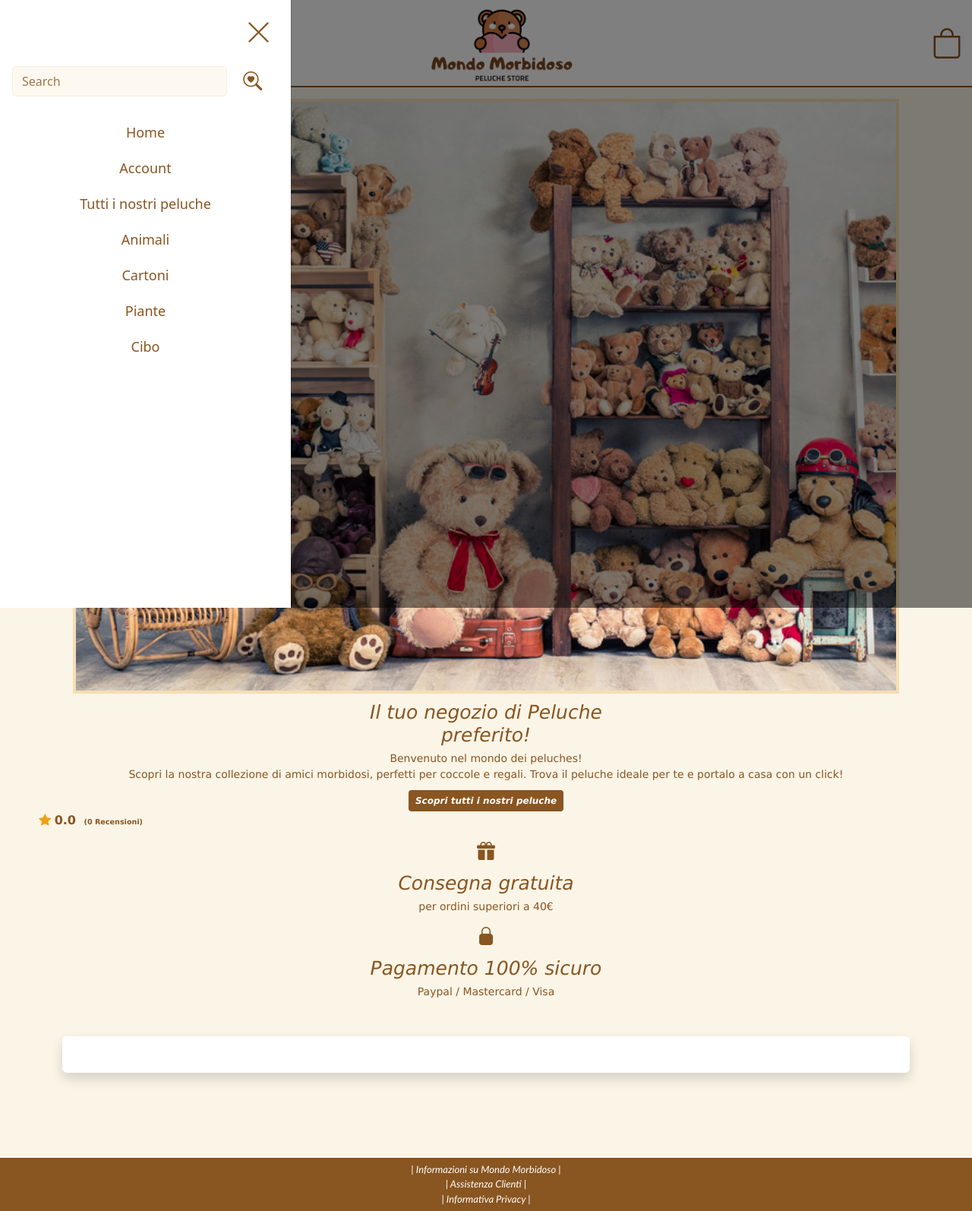
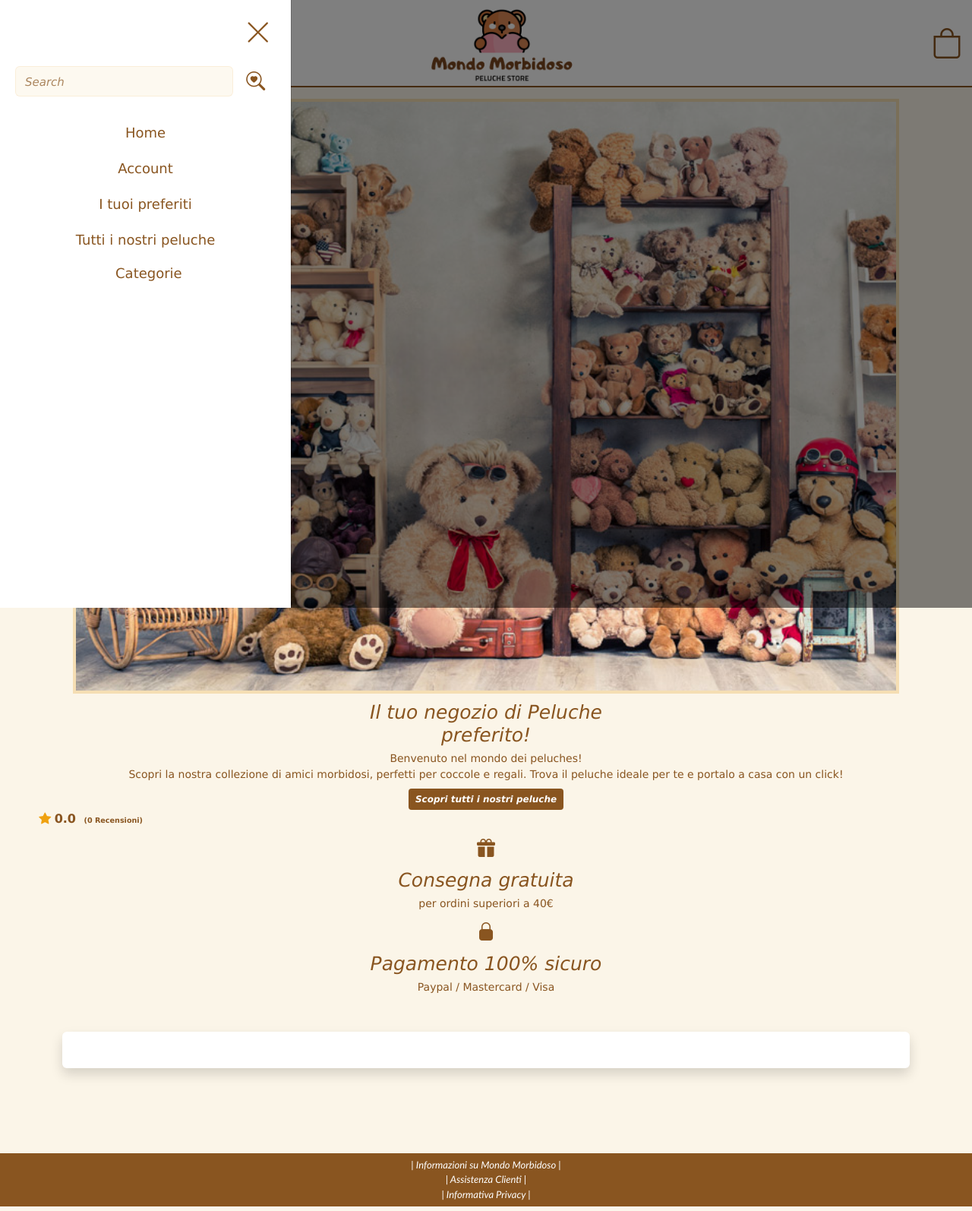
Before and after one commit to kolia202/Tecnologie-Web, a PHP site: page /php/index.php in a window 1280 px wide, after a click that opens the changed part. Shown: the whole page at 76% size. Run offline with PHP 8.4, Linux system fonts and the light colour scheme; data that the repository does not hold is empty.

Commit message:
bello il nostro sito

```diff
--- a/css/style.css
+++ b/css/style.css
@@ -34,16 +34,21 @@ div.offcanvas.offcanvas-start.offcanvas-custom {
 
 .form-control::placeholder {
     color: rgb(137, 85, 32);
-    opacity: 0.8;
+    opacity: 0.7;
+    font-family: 'Lucida Sans', 'Lucida Sans Regular', 'Lucida Grande', 'Lucida Sans Unicode', Geneva, Verdana, sans-serif;
+    font-style: italic;
+    font-size: 15px;
 }
 
 .form-control:focus {
     border-color: rgb(137, 85, 32);
     box-shadow: 0 0 5px rgb(245, 222, 179);
     color: rgb(137, 85, 32);
+    font-family: 'Lucida Sans', 'Lucida Sans Regular', 'Lucida Grande', 'Lucida Sans Unicode', Geneva, Verdana, sans-serif;
+    font-size: 15px;
 }
 
-.offcanvas-body a {
+.offcanvas-body ul li a {
     display: inline-block;
     width:100%;
     height: 100%;
@@ -52,6 +57,7 @@ div.offcanvas.offcanvas-start.offcanvas-custom {
     text-decoration: none;
     text-align: center;
     font-size: 18px;
+    font-family: 'Lucida Sans', 'Lucida Sans Regular', 'Lucida Grande', 'Lucida Sans Unicode', Geneva, Verdana, sans-serif;
 }
 
 main {
@@ -85,7 +91,7 @@ main > p {
     padding-right: 2%;
     font-family: 'Lucida Sans', 'Lucida Sans Regular', 'Lucida Grande', 'Lucida Sans Unicode', Geneva, Verdana, sans-serif;
     font-size: 14px;
-    margin-bottom: 10px;
+    margin-bottom: 8px;
 }
 
 footer {
--- a/db/database.php
+++ b/db/database.php
@@ -4,7 +4,7 @@ class DatabaseHelper {
     public function __construct($servername, $username, $password, $dbname, $port) {
         $this->db = new mysqli($servername, $username, $password, $dbname, $port);
         if ($this->db->connect_error) {
-            die("Connection failed: ");
+            die("Connection failed");
         }
     }
 
@@ -36,5 +36,13 @@ class DatabaseHelper {
         $result = $stmt->get_result();
         return $result->fetch_all(MYSQLI_ASSOC);
     }
+
+    public function getCategories() {
+        $stmt = $this->db->prepare("SELECT * FROM categoria");
+        $stmt->execute();
+        $result = $stmt->get_result();
+
+        return $result->fetch_all(MYSQLI_ASSOC);
+    }
 }
 ?>
--- a/php/index.php
+++ b/php/index.php
@@ -6,5 +6,6 @@ $templateParams["nome"] = "indexC.php";
 $templateParams["mediaVoti"] = $dbhost->getMediaVoti();
 $templateParams["numeroRecensioni"] = $dbhost->getNumeroRecensioni();
 $templateParams["prodotti"] = $dbhost->getProdotto();
+$templateParams["categorie"] = $dbhost->getCategories();
 require("../template/base.php");
 ?>
--- a/template/base.php
+++ b/template/base.php
@@ -15,25 +15,38 @@
         </button>
         <div class="offcanvas offcanvas-start offcanvas-custom" data-bs-backdrop="static" tabindex="-1" id="staticBackdrop" aria-labelledby="staticBackdropLabel">
             <div class="offcanvas-header pb-0">
-                <button type="button" style="background-color: white;" class="btn ms-auto p-0 me-2" data-bs-dismiss="offcanvas" aria-label="Close">
+                <button type="button" style="background-color: white;" class="btn ms-auto p-0" data-bs-dismiss="offcanvas" aria-label="Close">
                     <i class="bi bi-x-lg" style="color:rgb(137, 85, 32); font-size: 35px"></i>
                 </button>
             </div>
             <div class="offcanvas-body">
                 <div>
                     <form class="d-flex mb-4">
-                        <input class="form-control shadow-brown" style="background-color:  rgb(245, 222, 179, 0.2); height: 40px;" type="text" placeholder="Search">
-                        <button class="btn pt-0 pb-0 ms-2" style="color: rgb(137, 85, 32);" type="button">
+                        <input class="form-control shadow-brown ms-1" style="background-color:  rgb(245, 222, 179, 0.2); height: 40px;" type="text" placeholder="Search">
+                        <button class="btn pt-0 pb-0 ps-2 pe-2 ms-2" style="color: rgb(137, 85, 32);" type="button">
                             <i class="bi bi-search-heart" style="font-size: 25px;"></i>
                         </button>
                     </form>
-                    <a href="../php/index.php">Home<br></a>
-                    <a href="../php/account.php">Account<br></a>
-                    <a href="#">Tutti i nostri peluche<br></a>
-                    <a href="#">Animali<br></a>
-                    <a href="#">Cartoni<br></a>
-                    <a href="#">Piante<br></a>
-                    <a href="#">Cibo<br></a>
+                    <ul class="list-unstyled">
+                        <li><a href="../php/index.php">Home<br></a></li>
+                        <li><a href="../php/account.php">Account<br></a></li>
+                        <li><a href="#">I tuoi preferiti<br></a></li>
+                        <li><a href="#">Tutti i nostri peluche<br></a></li>
+                        <li class="d-flex flex-column justify-content-center">
+                            <button class="btn" type="button" style="background-color: white; color: rgb(137, 85, 32); font-size: 18px; font-family: 'Lucida Sans', 'Lucida Sans Regular', 'Lucida Grande', 'Lucida Sans Unicode', Geneva, Verdana, sans-serif;" data-bs-toggle="collapse" data-bs-target="#collapseExample" aria-expanded="false" aria-controls="collapseExample">
+                                Categorie
+                            </button>
+                            <div class="collapse" id="collapseExample">
+                                <div class="card card-body border-0 pt-0 pb-0" style="background-color: rgb(211, 211, 211, 0.2)">
+                                    <ul class="list-unstyled">
+                                        <?php foreach($templateParams["categorie"] as $categoria): ?>
+                                            <li><a href="#"><?php echo $categoria["Nome_categoria"]; ?></a></li>
+                                        <?php endforeach; ?>
+                                    </ul>
+                                </div>
+                            </div>
+                        </li>
+                    </ul>
                 </div>
             </div>
         </div>
--- a/template/indexC.php
+++ b/template/indexC.php
@@ -1,4 +1,4 @@
-<img src="../utilities/img/peluches-home.png" alt="vetrina"/>
+<img src="../utilities/img/Peluches-Home.png" alt="vetrina"/>
 <h1>Il tuo negozio di Peluche<br>preferito!</h1>
 <p>
     Benvenuto nel mondo dei peluches!<br>
```
Also changed, not shown: utilities/img/peluches-home.png.
